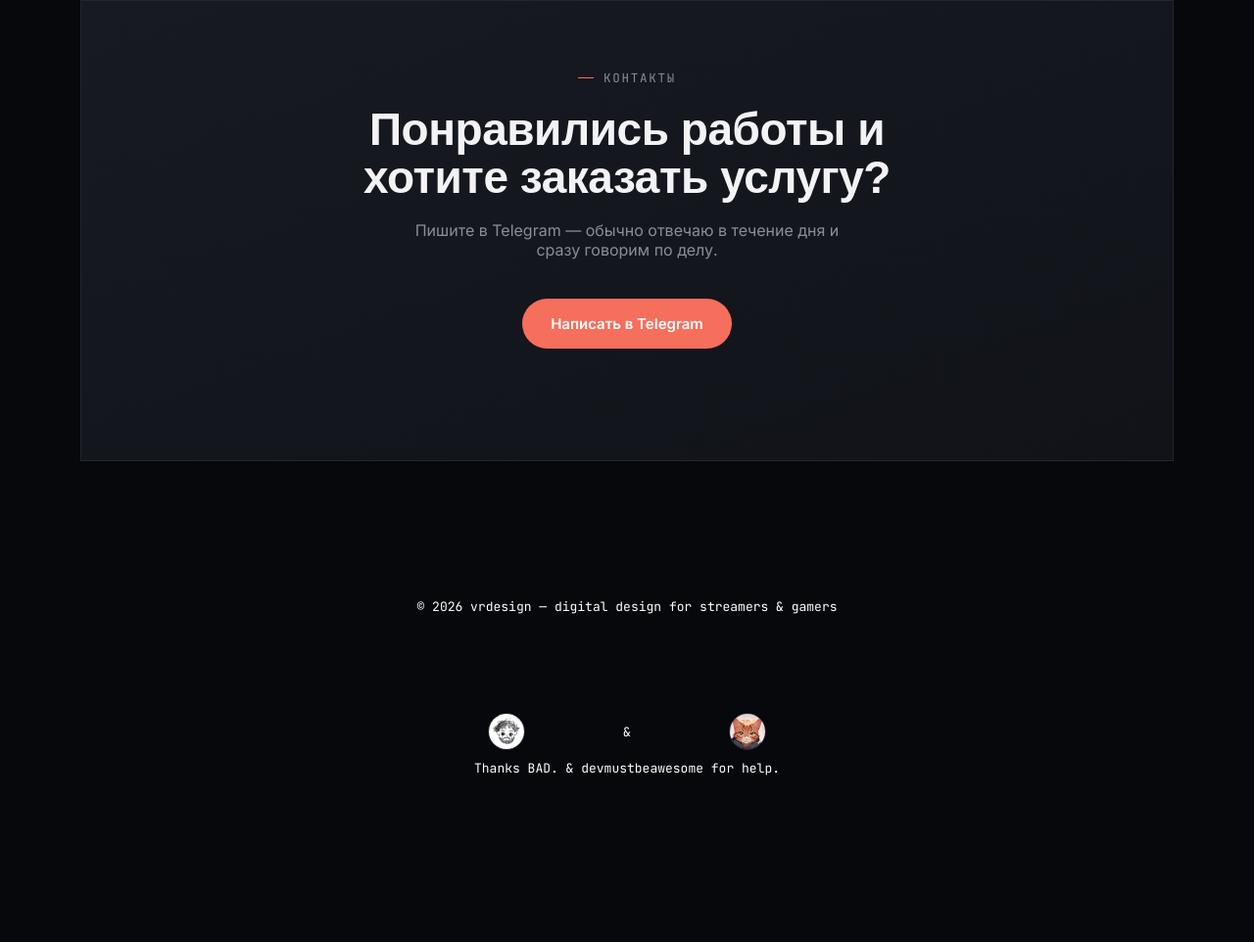
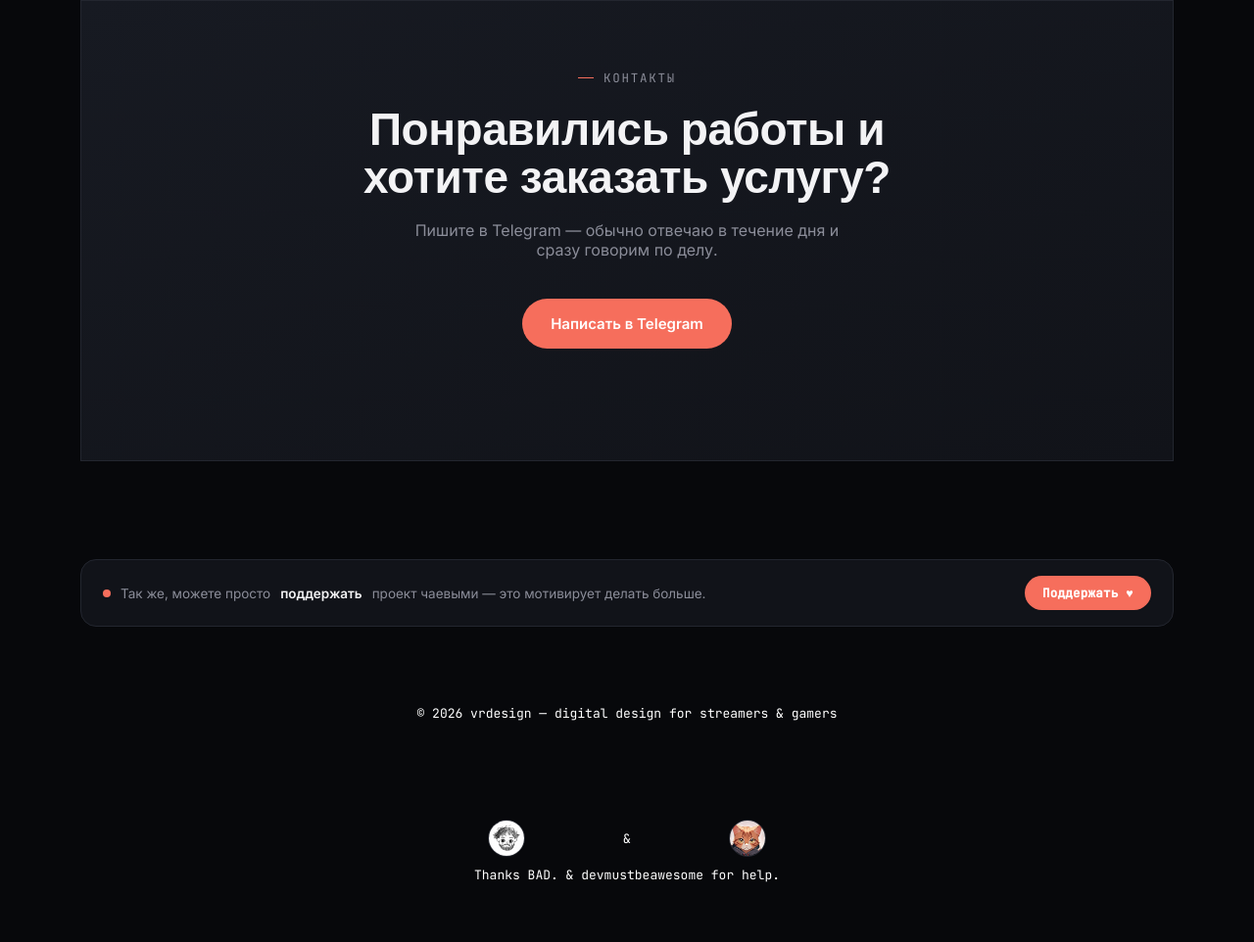
Before and after one commit to xaexela/vrdesignnnn, a plain HTML site: page index.html in a window 1280 px wide. Shown: the part 3607-4569 px from the top of the page at 98% size. Before the commit the page ends 4460 px from the top, so only its background shows below. Drawn offline with Linux system fonts and the light colour scheme; a web font is replaced by a local one.

Commit message:
Update index.html

```diff
--- a/index.html
+++ b/index.html
@@ -125,6 +125,55 @@
   @media (prefers-reduced-motion: reduce){
     .reveal{opacity:1;transform:none;transition:none;}
     html{scroll-behavior:auto;}
+  }
+
+  /* ---------- tip bar ---------- */
+  .tip-bar{
+    max-width:1180px;
+    margin:0 auto 40px;
+    padding:0 32px;
+  }
+  .tip-bar-inner{
+    display:flex;
+    align-items:center;
+    justify-content:space-between;
+    gap:16px;
+    flex-wrap:wrap;
+    padding:16px 22px;
+    border-radius:16px;
+    border:1px solid var(--border);
+    background:var(--surface);
+  }
+  .tip-bar-text{
+    display:flex;
+    align-items:center;
+    gap:10px;
+    font-size:13.5px;
+    color:var(--text-dim);
+  }
+  .tip-bar-text b{color:var(--text);font-weight:600;}
+  .tip-bar-icon{
+    width:8px;height:8px;border-radius:50%;
+    background:var(--grad);
+    flex:none;
+  }
+  .tip-bar-link{
+    font-family:'JetBrains Mono',monospace;
+    font-size:12.5px;
+    font-weight:600;
+    letter-spacing:.02em;
+    padding:9px 18px;
+    border-radius:999px;
+    background:var(--grad);
+    color:#fff;
+    white-space:nowrap;
+    transition:transform .25s, box-shadow .25s;
+  }
+  .tip-bar-link:hover{transform:translateY(-2px);box-shadow:0 10px 22px rgba(246,110,92,.28);}
+
+  @media (max-width:560px){
+    .tip-bar-inner{flex-direction:column;align-items:flex-start;text-align:left;}
+    .tip-bar-link{align-self:stretch;text-align:center;}
   }
 
   /* ---------- ticker ---------- */
@@ -1146,6 +1195,16 @@
   </div>
 </section>
 
+<div class="tip-bar">
+  <div class="tip-bar-inner">
+    <div class="tip-bar-text">
+      <span class="tip-bar-icon"></span>
+      Так же, можете просто<b>поддержать</b> проект чаевыми — это мотивирует делать больше.
+    </div>
+    <a href="https://www.tinkoff.ru/rm/r_ZObjBxoVur.kHSUtVNhEe/QwtOZ41223" class="tip-bar-link" target="_blank" rel="noopener noreferrer">Поддержать ♥</a>
+  </div>
+</div>
+
 <footer>
   © 2026 vrdesign — digital design for streamers &amp; gamers
 </footer>
```
